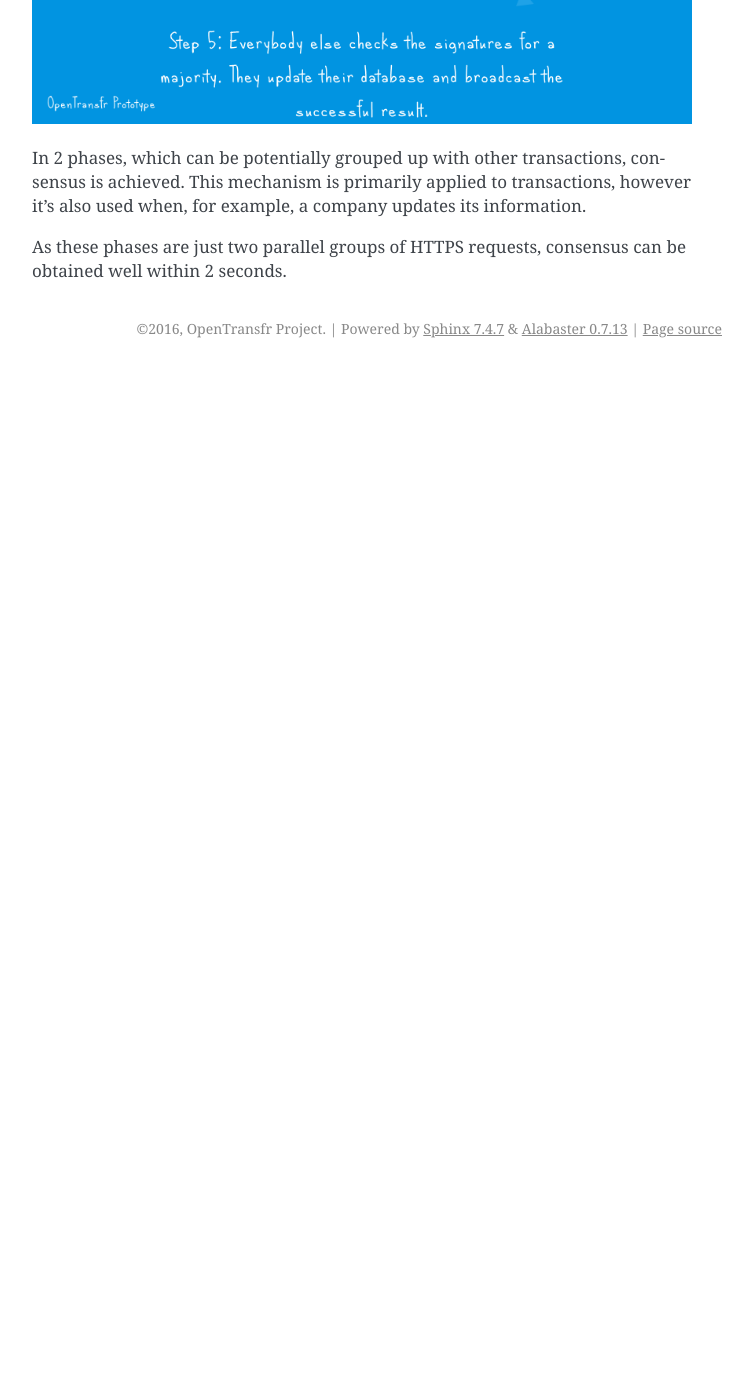
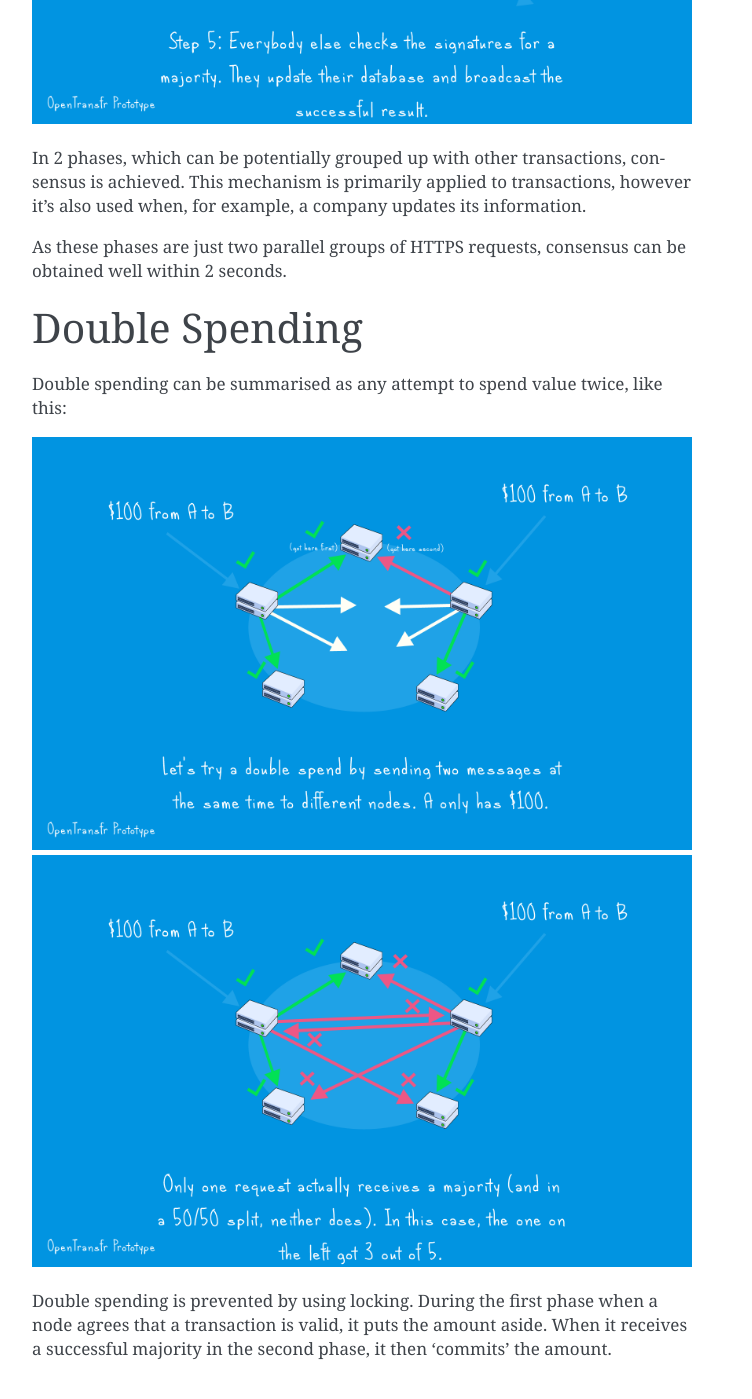
Before and after one commit to OpenTransfr/Core, a Sphinx documentation site: the page built from docs/Consensus.rst, in a window 1280 px wide and 1400 px high, scrolled down 2197 px. Shown: the whole window, without its empty margins (388-1140 px from the left). Built offline with Sphinx 7.4.7, drawn with Linux system fonts in a browser that asks for light colours; pages that are not in the unit, such as notebooks, are missing from menus; before the commit the page ends 2565 px from its top, so only the background shows below that; some of the changed text lies outside the part shown.

Commit message:
Update Consensus.rst

```diff
--- a/docs/Consensus.rst
+++ b/docs/Consensus.rst
@@ -16,3 +16,14 @@ When a transaction is processed, everybody has to agree that it's valid. That in
 In 2 phases, which can be potentially grouped up with other transactions, consensus is achieved. This mechanism is primarily applied to transactions, however it's also used when, for example, a company updates its information.
 
 As these phases are just two parallel groups of HTTPS requests, consensus can be obtained well within 2 seconds.
+
+Double Spending
+===============
+
+Double spending can be summarised as any attempt to spend value twice, like this:
+
+.. image:: images/D1-Request.png
+
+.. image:: images/D2-MajorityLeft.png
+
+Double spending is prevented by using locking. During the first phase when a node agrees that a transaction is valid, it puts the amount aside. When it receives a successful majority in the second phase, it then 'commits' the amount.
```
